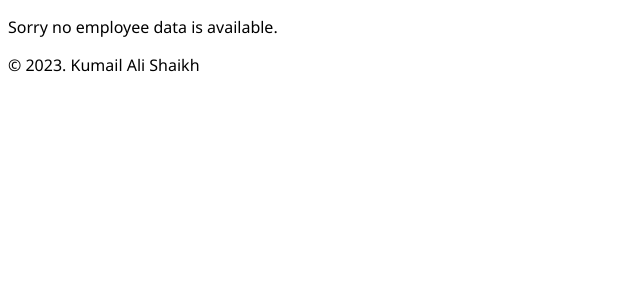
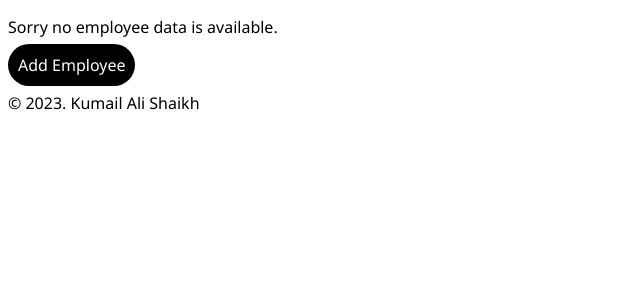
Before and after one commit to kumailalidev/django-projects, a Django app: page / in a window 1280 px wide. Shown: the part 109-409 px from the top of the page, without its empty margins (0-640 px from the left). Run offline with Django 4.2, Linux system fonts and the light colour scheme; data that the repository does not hold is empty.

Commit message:
P03-Updated employee list partail, added button for adding an employee

```diff
--- a/03-Employee-Management-System/employees/static/css/style.css
+++ b/03-Employee-Management-System/employees/static/css/style.css
@@ -11,3 +11,11 @@ th,
 td {
   border: 1px solid black;
 }
+
+a {
+  color: white;
+  background-color: black;
+  text-decoration: none;
+  padding: 10px 10px;
+  border-radius: 24px;
+}
--- a/03-Employee-Management-System/employees/templates/employees/partials/_employee_list.html
+++ b/03-Employee-Management-System/employees/templates/employees/partials/_employee_list.html
@@ -26,6 +26,7 @@
         {% else %}
             <div>
                 <p>Sorry no employee data is available.</p>
+                <a href="{% url 'add_employee' %}">Add Employee</a>
             </div>
         {% endif %}
     </div>
```
